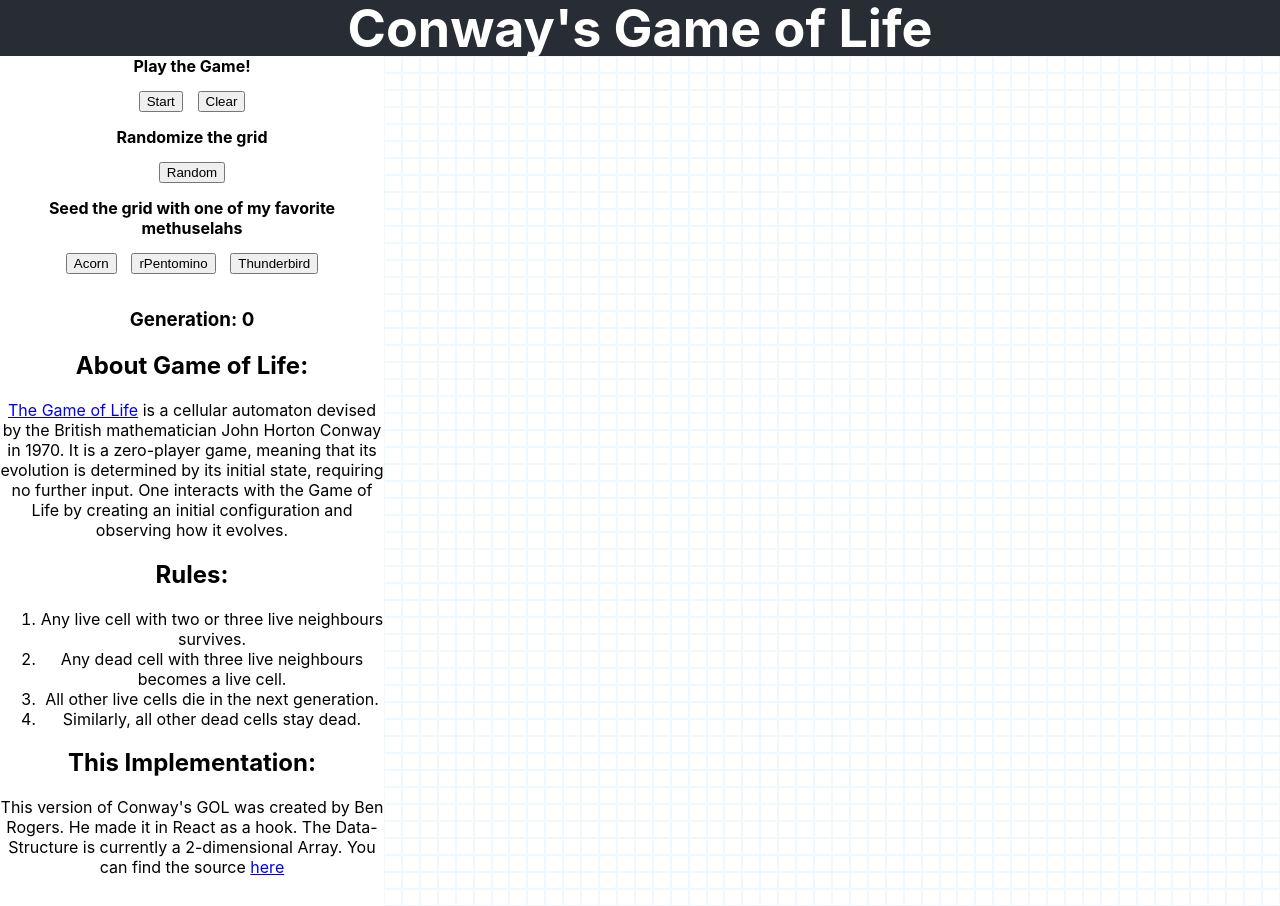
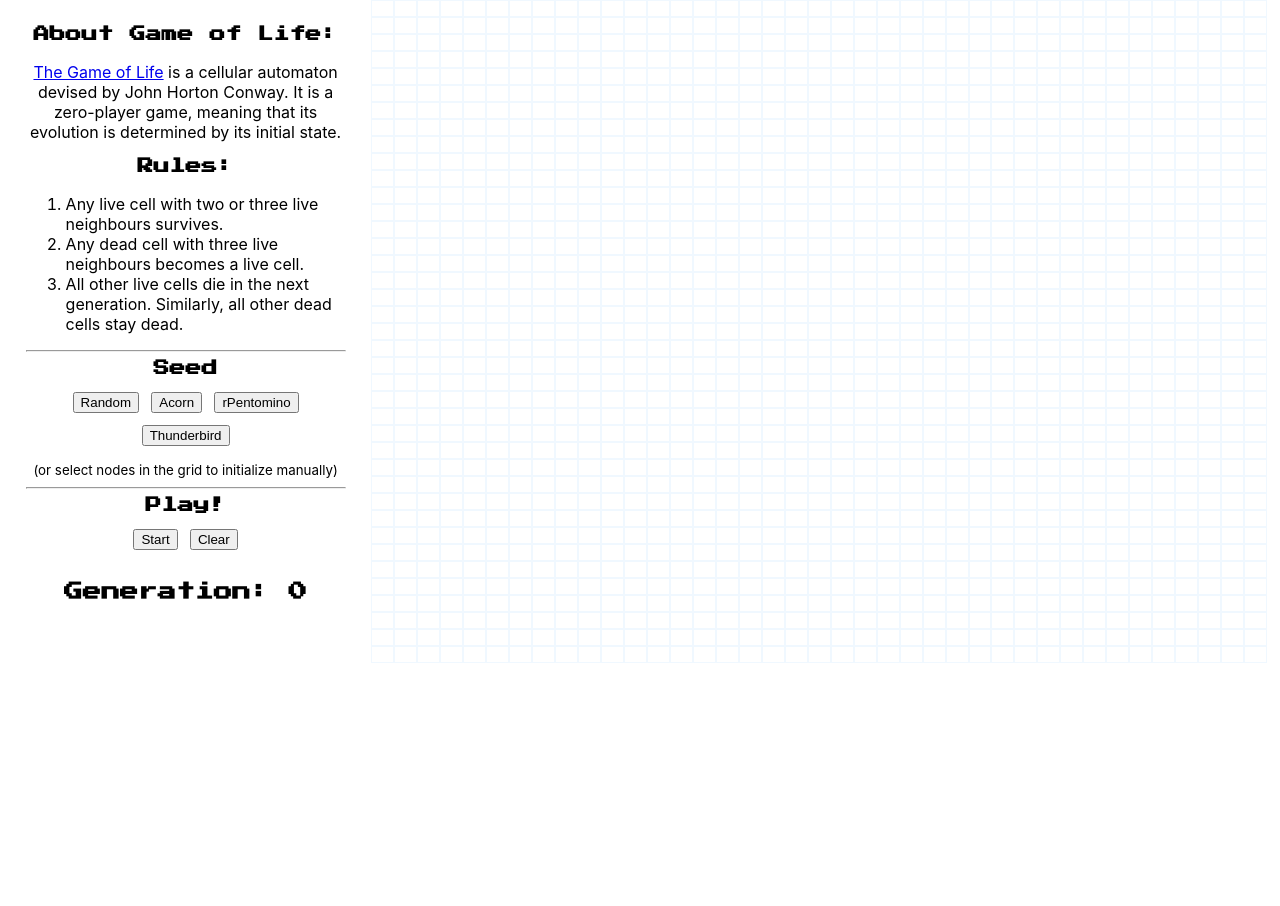
Before and after one commit to thisbenrogers/gol-conway, a React (Create React App) app: page / in a window 1280 px wide. After the commit the page ends 800 px from the top, so only its background shows below. Built offline with nearby package versions, Linux system fonts and the light colour scheme.

Commit message:
Styles for smaller screens, better UX

```diff
--- a/public/index.html
+++ b/public/index.html
@@ -24,6 +24,8 @@
       work correctly both with client-side routing and a non-root public URL.
       Learn how to configure a non-root public URL by running `npm run build`.
     -->
+    <!-- Fonts -->
+    <link href="https://fonts.googleapis.com/css2?family=Press+Start+2P&display=swap" rel="stylesheet">
     <title>Conway's Game of Life</title>
   </head>
   <body>
--- a/src/App.css
+++ b/src/App.css
@@ -1,26 +1,24 @@
+
 .App {
   text-align: center;
-}
-
-.App-header {
-  background-color: #282c34;
-  height: 7vh;
-  display: flex;
-  flex-direction: column;
-  align-items: center;
-  justify-content: center;
-  font-size: calc(10px + 2vmin);
-  color: white;
 }
 
 .App-body {
   display: flex;
   flex-direction: row;
+  flex-wrap:wrap;
   background: white;
 }
 
 .controls-container {
-  min-width: 30vw;
+  max-width: 25vw;
+  margin: 2%;
+}
+
+@media only screen and (max-width: 767px) {
+  .controls-container {
+    max-width: 100vw;
+  }
 }
 
 .button-container {
@@ -36,12 +34,30 @@
 }
 
 .grid {
-  min-width: 70vw;
+  width: 70vw;
   display: grid;
-  grid-template-columns: repeat(50, 1fr);
+  grid-template-columns: repeat(39, 1fr);
   grid-auto-rows: 17px;
+}
+
+@media only screen and (max-width: 767px) {
+  .grid {
+    width: 100vw;
+    grid-template-columns: repeat(39, 1fr);
+    grid-auto-rows: 10px;
+  }
 }
 
 label {
   font-weight: 700;
 }
+
+h2,
+h3,
+label {
+  font-family: 'Press Start 2P', cursive;
+}
+
+ol {
+  text-align: left;
+}
--- a/src/App.js
+++ b/src/App.js
@@ -6,7 +6,7 @@ import useConways from './hooks/useConways';
 
 function App() {
 
-  const [rwClm, setRwClm] = useState(50);
+  const [rwClm, setRwClm] = useState(39);
 
   const {
     random,
@@ -25,12 +25,43 @@ function App() {
 
   return (
     <div className="App">
-      <header className="App-header">
-        <h1>Conway's Game of Life</h1>
-      </header>
       <div className="App-body">
         <div className="controls-container">
-          <label htmlFor="play">Play the Game!</label>
+          <label htmlFor="about">About Game of Life:</label>
+          <p name="about" className="about">
+            <a href="https://en.wikipedia.org/wiki/Conway%27s_Game_of_Life">The Game of Life</a> is a cellular automaton devised by
+            John Horton Conway. It is a zero-player game, meaning that its evolution
+            is determined by its initial state.
+          </p>
+          <label htmlFor="rules">Rules:</label>
+          <ol name="rules" className="rules">
+            <li>Any live cell with two or three live neighbours survives.</li>
+            <li>Any dead cell with three live neighbours becomes a live cell.</li>
+            <li>All other live cells die in the next generation. Similarly, all other dead cells stay dead.</li>
+          </ol>
+          <hr />
+          <label htmlFor="meth">Seed</label>
+          <div name='meth' className="methuselah-container button-container">
+            <button onClick={() => {
+              clear()
+              setGrid(random())
+            }}>Random</button>
+            <button onClick={() => {
+              clear()
+              setGrid(acorn())
+            }}>Acorn</button>
+            <button onClick={() => {
+              clear()
+              setGrid(rPentomino())
+            }}>rPentomino</button>
+            <button onClick={() => {
+              clear()
+              setGrid(thunderbird())
+            }}>Thunderbird</button>
+          </div>
+          <small>(or select nodes in the grid to initialize manually)</small>
+          <hr />
+          <label htmlFor="play">Play!</label>
           <div name='play' className="main-controls button-container">
             <button onClick={() => {
               if(isEvolving()){
@@ -46,51 +77,8 @@ function App() {
               }
             }}>{isEvolving() ? 'Clear' : "Clear"}</button>
           </div>
-          <label htmlFor="random">Randomize the grid</label>
-          <div name='random' className="random-containter button-container">
-            <button onClick={() => {
-              clear()
-              setGrid(random())
-            }}>Random</button>
-          </div>
-          <label htmlFor="meth">Seed the grid with one of my favorite methuselahs</label>
-          <div name='meth' className="methuselah-container button-container">
-            <button onClick={() => {
-              clear()
-              setGrid(acorn())
-            }}>Acorn</button>
-            <button onClick={() => {
-              clear()
-              setGrid(rPentomino())
-            }}>rPentomino</button>
-            <button onClick={() => {
-              clear()
-              setGrid(thunderbird())
-            }}>Thunderbird</button>
-          </div>
+
           <h3>Generation: {generation}</h3>
-          <h2 className="rules">About Game of Life:</h2>
-          <p className="about">
-            <a href="https://en.wikipedia.org/wiki/Conway%27s_Game_of_Life">The Game of Life</a> is a cellular automaton devised by the British mathematician
-            John Horton Conway in 1970. It is a zero-player game, meaning that its evolution
-            is determined by its initial state, requiring no further input.
-            One interacts with the Game of Life by creating an initial configuration and
-            observing how it evolves.
-          </p>
-          <h2 className="rules">Rules:</h2>
-          <ol className="rules">
-            <li>Any live cell with two or three live neighbours survives.</li>
-            <li>Any dead cell with three live neighbours becomes a live cell.</li>
-            <li>All other live cells die in the next generation.</li>
-            <li>Similarly, all other dead cells stay dead.</li>
-          </ol>
-          <h2 className="rules">This Implementation:</h2>
-          <p className="implementation">
-            This version of Conway's GOL was created by Ben Rogers.
-            He made it in React as a hook.
-            The Data-Structure is currently a 2-dimensional Array.
-            You can find the source <a href="https://github.com/thisbenrogers/gol-conway">here</a>
-          </p>
         </div>
         <div className="grid-container">
           <div className="grid">
--- a/src/hooks/useConways.js
+++ b/src/hooks/useConways.js
@@ -1,17 +1,16 @@
 import { useRef, useState, useCallback } from "react";
 import { produce } from 'immer';
 
-// * This implementation of Conway's Game of Life is provided as a hook called useConways
-// *
-// * This hook returns several functions and variables, including:
-// *    Seed patterns for empty grid, random grid, and 3 methuselah seeds,
-// *    Controls for reading the grid, setting the grid, and setting individual cells,
-// *    Functions to control stopping and stopping the game, as well as clearing the grid
-// *    and informational functions, a boolean called isEvolving() and a generational counter
+// This implementation of Conway's Game of Life is provided as a hook called useConways
+// This hook returns several functions and variables, including:
+//    Seed patterns for empty grid, random grid, and 3 methuselah seeds,
+//    Controls for reading the grid, setting the grid, and setting individual cells,
+//    Functions to control stopping and stopping the game, as well as clearing the grid
+//    and informational functions, a boolean called isEvolving() and a generational counter
 
 const useConways = ({ gridRows = 50, gridColumns = 50 }) => {
 
-  // * Returns an empty 2d array
+  // Returns an empty 2d array
   const empty = () => {
     let r = []
     for (let i = 0; i < gridRows; i++) {
@@ -20,7 +19,7 @@ const useConways = ({ gridRows = 50, gridColumns = 50 }) => {
     return r;
   }
 
-  // * returns a randomized 2d array
+  // returns a randomized 2d array
   const random = () => {
     let r = []
     for (let i = 0; i < gridRows; i++) {
@@ -29,21 +28,21 @@ const useConways = ({ gridRows = 50, gridColumns = 50 }) => {
     return r;
   }
 
-  // * Methuselah seeds rPentomino, acorn, and thunderbird
-  // *
-  // *    Methuselah seeds have a lifespan that is much
-  // *    longer than their diminuitive seed state might imply
+  // Methuselah seeds rPentomino, acorn, and thunderbird
+  //
+  //    Methuselah seeds have a lifespan that is much
+  //    longer than their diminuitive seed state might imply
 
   const rPentomino = () => {
     let r = []
     for (let i = 0; i < gridRows; i++) {
       r.push(Array.from(new Array(gridColumns), () => 0))
     }
-    r[23][24] = 1;
-    r[24][24] = 1;
-    r[25][24] = 1;
-    r[23][23] = 1;
-    r[24][25] = 1;
+    r[19][20] = 1;
+    r[20][20] = 1;
+    r[21][20] = 1;
+    r[19][19] = 1;
+    r[20][21] = 1;
     return r;
   }
 
@@ -52,13 +51,13 @@ const useConways = ({ gridRows = 50, gridColumns = 50 }) => {
     for (let i = 0; i < gridRows; i++) {
       r.push(Array.from(new Array(gridColumns), () => 0))
     }
-    r[23][22] = 1;
-    r[24][24] = 1;
-    r[25][21] = 1;
-    r[25][22] = 1;
-    r[25][25] = 1;
-    r[25][26] = 1;
-    r[25][27] = 1;
+    r[19][18] = 1;
+    r[20][20] = 1;
+    r[21][17] = 1;
+    r[21][18] = 1;
+    r[21][21] = 1;
+    r[21][22] = 1;
+    r[21][23] = 1;
     return r;
   }
 
@@ -67,18 +66,18 @@ const useConways = ({ gridRows = 50, gridColumns = 50 }) => {
     for (let i = 0; i < gridRows; i++) {
       r.push(Array.from(new Array(gridColumns), () => 0))
     }
-    r[22][23] = 1;
-    r[22][24] = 1;
-    r[22][25] = 1;
-    r[24][24] = 1;
-    r[25][24] = 1;
-    r[26][24] = 1;
+    r[18][19] = 1;
+    r[18][20] = 1;
+    r[18][21] = 1;
+    r[20][20] = 1;
+    r[21][20] = 1;
+    r[22][20] = 1;
     return r;
   }
 
-  // *
-  // * Refs and State
-  // *
+  //
+  // Refs and State
+  //
 
   const runningRef = useRef(false);
 
@@ -86,18 +85,17 @@ const useConways = ({ gridRows = 50, gridColumns = 50 }) => {
 
   const [running, setrunning] = useState(false)
 
-  const [buffer, setBuffer] = useState(() => {
+  const [grid, setGrid] = useState(() => {
     return empty();
-  })
-
-  const [grid, setGrid] = useState(buffer);
+  });
 
 
-  // *
-  // * Sets individual cells in the buffer
-  // *
+
+  //
+  // Sets individual cells on the grid
+  //
   const setCell = (r, c, value) => {
-    setBuffer((g) => {
+    setGrid((g) => {
       return produce(g, draft => {
         draft[r][c] = value ? 1 : 0;
       });
@@ -121,15 +119,14 @@ const useConways = ({ gridRows = 50, gridColumns = 50 }) => {
   }
 
   const clear = () => {
-    setBuffer(empty());
     setGrid(empty());
     setGeneration(0);
   }
 
-  // *
-  // * nodeNeighbors returns an integer that represents the number of
-  // * live neighbors a single cell has.
-  // *
+  //
+  // nodeNeighbors returns an integer that represents the number of
+  // live neighbors a single cell has.
+  //
   const nodeNeighbors = useCallback((g, r, c) => {
     let n = 0;
     const neighbors = [
@@ -147,49 +144,43 @@ const useConways = ({ gridRows = 50, gridColumns = 50 }) => {
       let newR = r + pair[0];
       let newC = c + pair[1];
 
-      if (newR >= 0 && newR < gridRows && newC >= 0 && newC < gridColumns && g[newR][newC] == 1) {
+      if (newR >= 0 && newR < gridRows && newC >= 0 && newC < gridColumns && g[newR][newC] === 1) {
         n += 1;
       }
     })
     return n;
-  });
+  }, [gridRows, gridColumns]);
 
 
-  // *
-  // * run() implements the ruls of life recursively
-  // *
-  // *    The grid is set from a buffered state,
-  // *    then the buffer is set with the next state,
-  // *    a generation is incremented,
-  // *    and a timeout is implemented to evenly space the transitions
-  // *
+  // the run() function runs through each cell of the grid,
+  // determines the number "n" of neighbors by using nodeNeighbors(),
+  // applies the rules of GOL,
+  // increments a generational counter,
+  // and recursively starts again based on a timeout()
 
   const run = useCallback(() => {
 
     if (!runningRef.current) return;
 
-    setGrid(buffer)
-
-    setBuffer(g => produce(g, gCopy =>
+    setGrid(g => produce(g, gCopy =>
       gCopy.forEach((row, r) =>
         row.forEach((_, c) => {
-          let n = nodeNeighbors(g, r, c);           // *
-            if (gCopy[r][c] == 0 && n == 3) {       // *  This algorithm implements the rules of GOL
-              gCopy[r][c] = 1;                      // *
-            } else {                                // *    based on these rules, a cell will either be:
-              if (n < 2 || n > 3) {                 // *        alive = 1
-                gCopy[r][c] = 0                     // *        dead  = 0
+          let n = nodeNeighbors(g, r, c);
+            if (gCopy[r][c] === 0 && n === 3) {
+              gCopy[r][c] = 1;
+            } else {
+              if (n < 2 || n > 3) {
+                gCopy[r][c] = 0
               }
             }
           }
         )
       ))
     )
-
     setGeneration(++generation)
     setTimeout(run, 25);
 
-  })
+  }, [runningRef, nodeNeighbors, generation])
 
 
   return {
```
